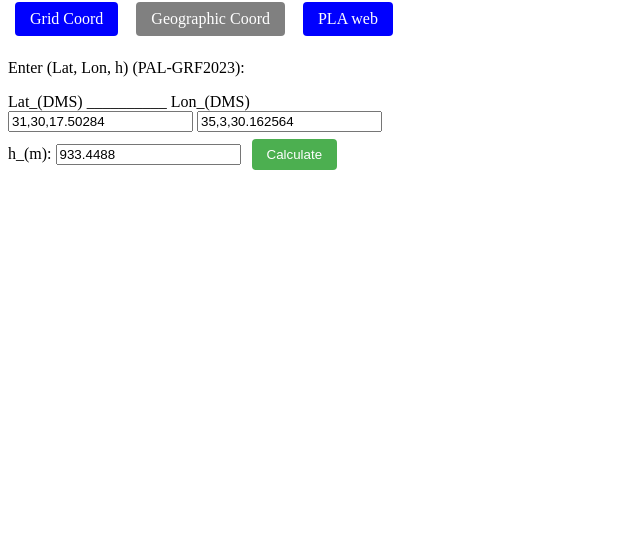
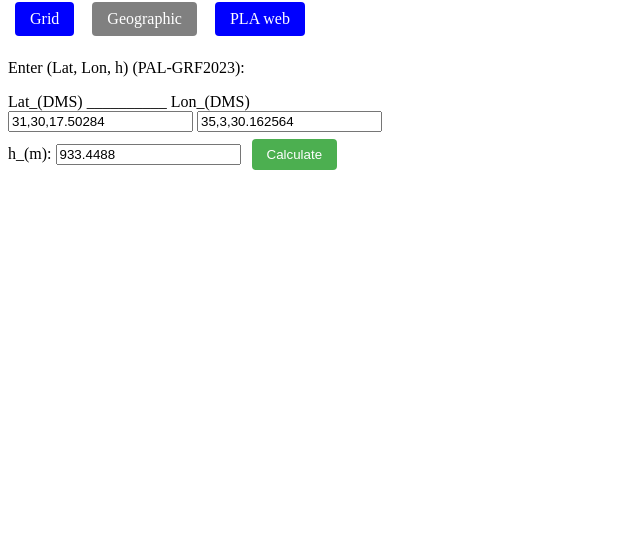
Before and after one commit to PAL-GRF2023/Transform1, a plain HTML site: page geographic.html in a window 1280 px wide. Shown: the part 257-800 px from the top of the page, without its empty margins (0-640 px from the left). Drawn offline with Linux system fonts and the light colour scheme.

Commit message:
Update geographic.html

```diff
--- a/geographic.html
+++ b/geographic.html
@@ -228,8 +228,8 @@
 </head>
 <body>
 
-	<a style="background-color: blue" href="index.html" class="button">Grid Coord</a>
-    <a style="background-color: grey" href="geographic.html" class="button">Geographic Coord</a>
+	<a style="background-color: blue" href="index.html" class="button">Grid</a>
+    <a style="background-color: grey" href="geographic.html" class="button">Geographic</a>
 	 <a style="background-color: blue" href="https://pla.pna.ps/ar" class="button">PLA web</a>
 
 	<style>
```
